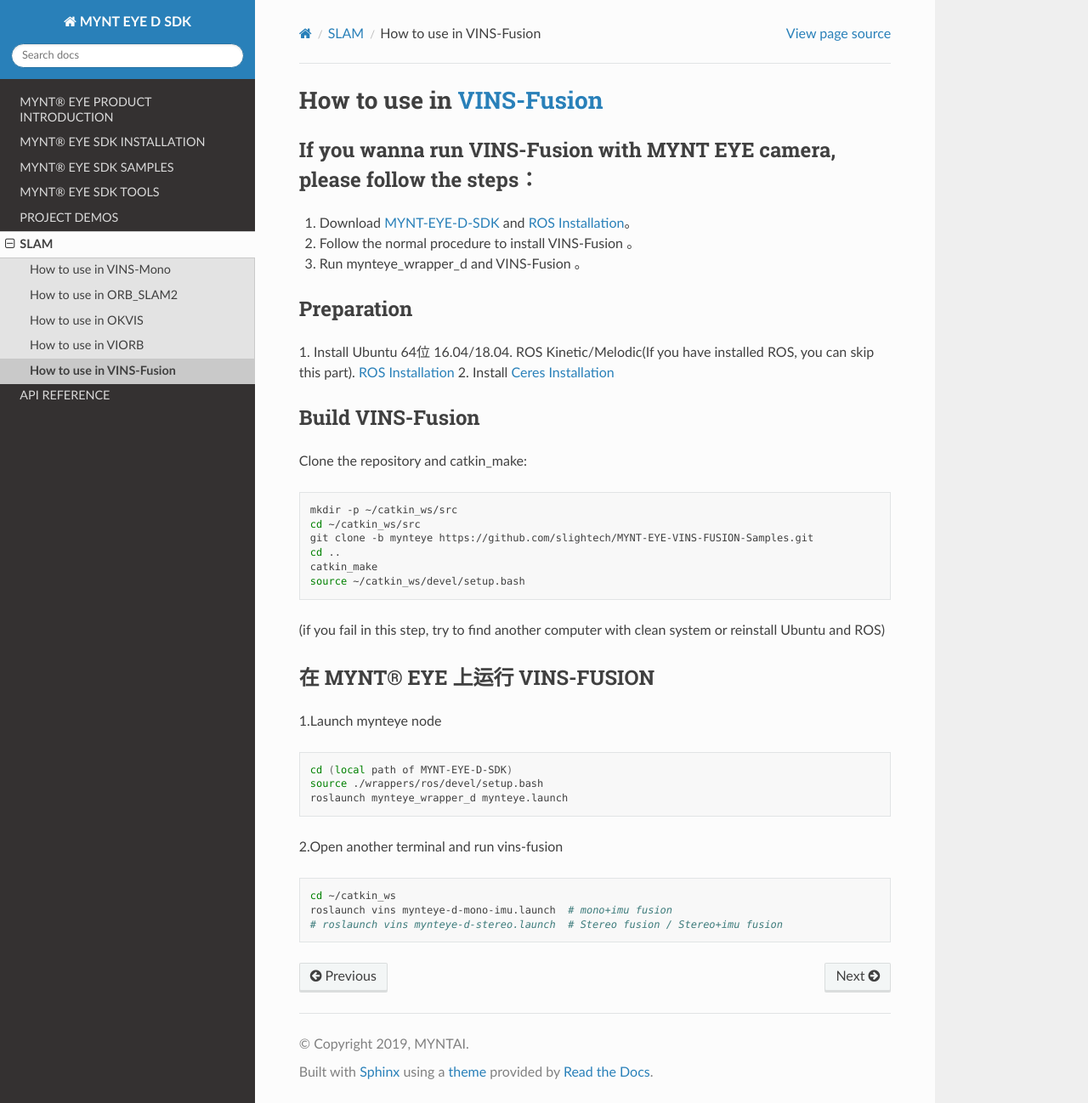
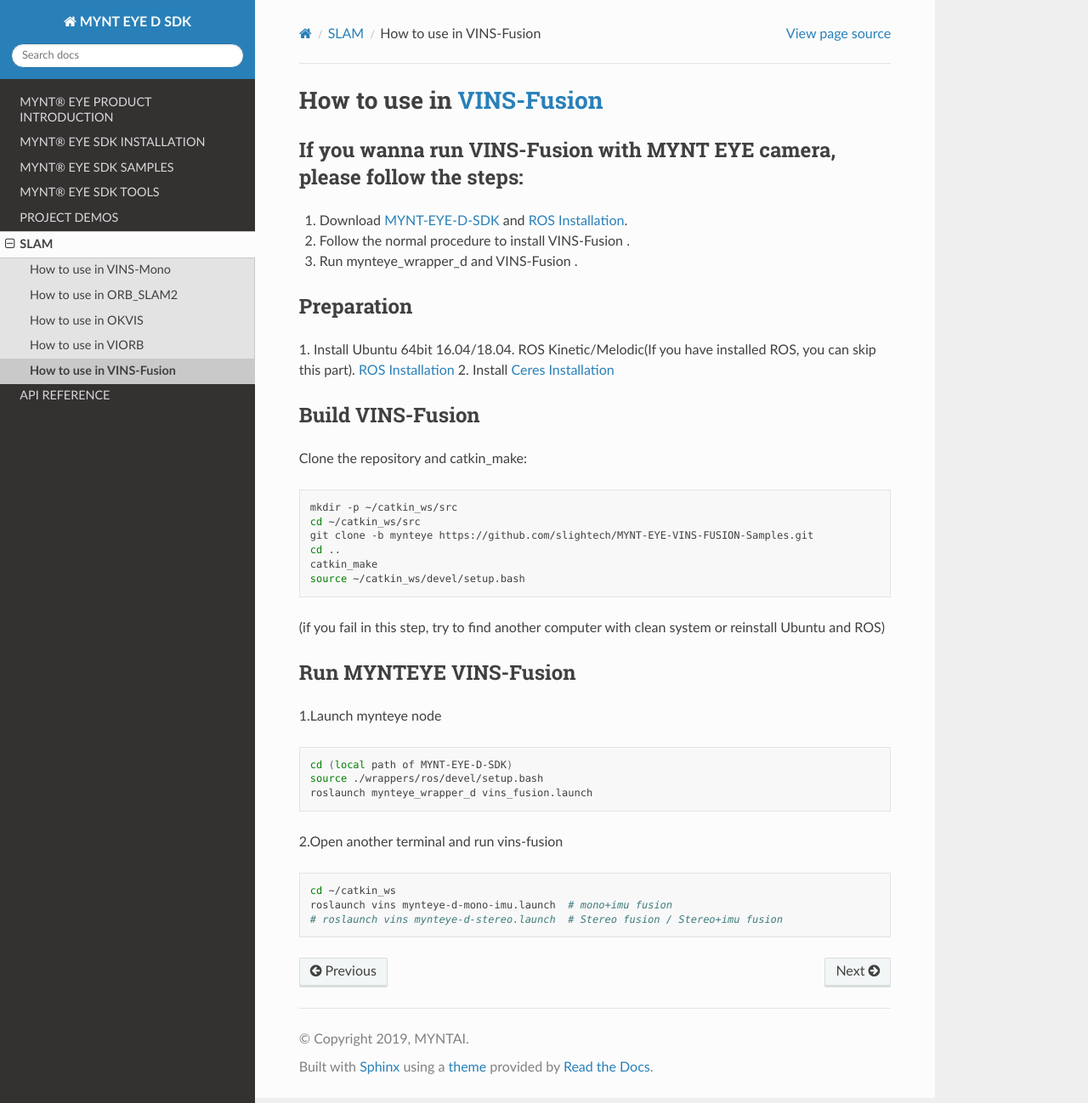
Before and after one commit to slightech/MYNT-EYE-D-SDK, a Sphinx documentation site: the page built from docs/slam/vins_fusion.rst, in a window 1280 px wide and 1298 px high. Shown: the whole window at 85% size. Built offline with Sphinx 7.4.7 and the Read the Docs theme 2.0.0, drawn with Linux system fonts in a browser that asks for light colours.

```diff
--- a/docs/installation/ros/ros_install.rst
+++ b/docs/installation/ros/ros_install.rst
@@ -6,7 +6,7 @@ ROS Installation
 1 Install With OpenCV ROS
 -------------------------
 
-If you won’t use ROS(The Robot Operating System), you can skip this
+If you won't use ROS(The Robot Operating System), you can skip this
 part.
 
 1.1 Install ROS Kinetic
--- a/docs/slam/vins_fusion.rst
+++ b/docs/slam/vins_fusion.rst
@@ -4,18 +4,18 @@ How to use in `VINS-Fusion <https://github.com/HKUST-Aerial-Robotics/Vins-Fusion
 ====================================================================================
 
 
-If you wanna run VINS-Fusion with MYNT EYE camera, please follow the steps：
+If you wanna run VINS-Fusion with MYNT EYE camera, please follow the steps:
 ----------------------------------------------------------------------------
 
-1. Download  `MYNT-EYE-D-SDK <https://github.com/slightech/MYNT-EYE-D-SDK.git>`_  and :ref:`ros_install`。
-2. Follow the normal procedure to install VINS-Fusion 。
-3. Run mynteye_wrapper_d and VINS-Fusion 。
+1. Download  `MYNT-EYE-D-SDK <https://github.com/slightech/MYNT-EYE-D-SDK.git>`_  and :ref:`ros_install`.
+2. Follow the normal procedure to install VINS-Fusion .
+3. Run mynteye_wrapper_d and VINS-Fusion .
 
 
 Preparation
 ------------
 
-1. Install Ubuntu 64位 16.04/18.04. ROS Kinetic/Melodic(If you have installed ROS, you can skip this part).
+1. Install Ubuntu 64bit 16.04/18.04. ROS Kinetic/Melodic(If you have installed ROS, you can skip this part).
 `ROS Installation <http://wiki.ros.org/ROS/Installation>`_
 2. Install `Ceres Installation <http://ceres-solver.org/installation.html>`_
 
@@ -36,8 +36,8 @@ Clone the repository and catkin_make:
 
 (if you fail in this step, try to find another computer with clean system or reinstall Ubuntu and ROS)
 
-在 MYNT® EYE 上运行 VINS-FUSION
--------------------------------
+Run MYNTEYE VINS-Fusion
+-------------------------
 
 1.Launch mynteye node
 
@@ -45,7 +45,7 @@ Clone the repository and catkin_make:
 
   cd (local path of MYNT-EYE-D-SDK)
   source ./wrappers/ros/devel/setup.bash
-  roslaunch mynteye_wrapper_d mynteye.launch
+  roslaunch mynteye_wrapper_d vins_fusion.launch
 
 2.Open another terminal and run vins-fusion
 
--- a/docs/tools/update_camera_firmware.rst
+++ b/docs/tools/update_camera_firmware.rst
@@ -13,7 +13,7 @@ Update Camera Firmware
 Get Firmware
 ------------
 
-Latest firmware: SICI-B12-B0135P-016-005-ISO_Plugout2M(Interleave).bin
+Latest firmware: MYNTEYE_D_016_006.bin
 `Google
 Drive <https://drive.google.com/open?id=1gAbTf6W10a8iwT7L9TceMVgxQCWKnEsx>`__,
 `Baidu Pan <https://pan.baidu.com/s/1sZKxugg5P8Dk5QgneA9ttw>`__
```
